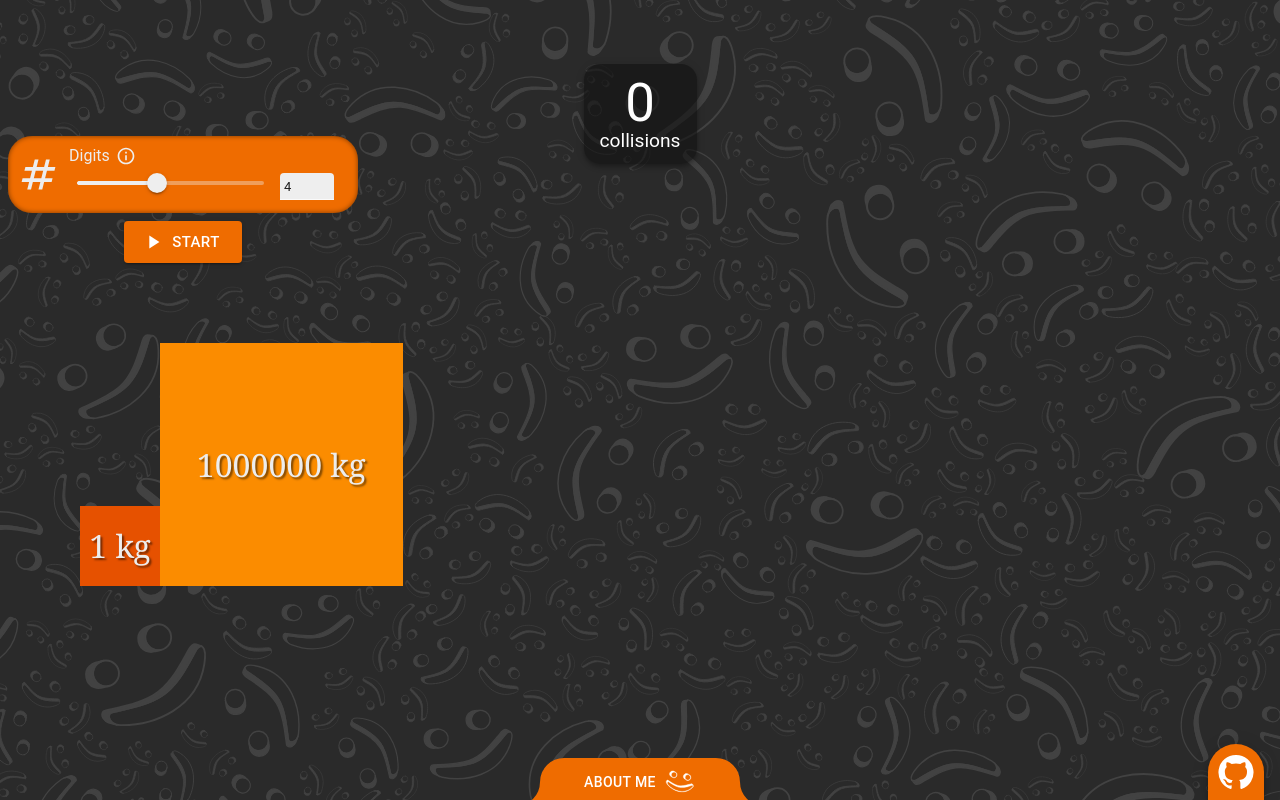
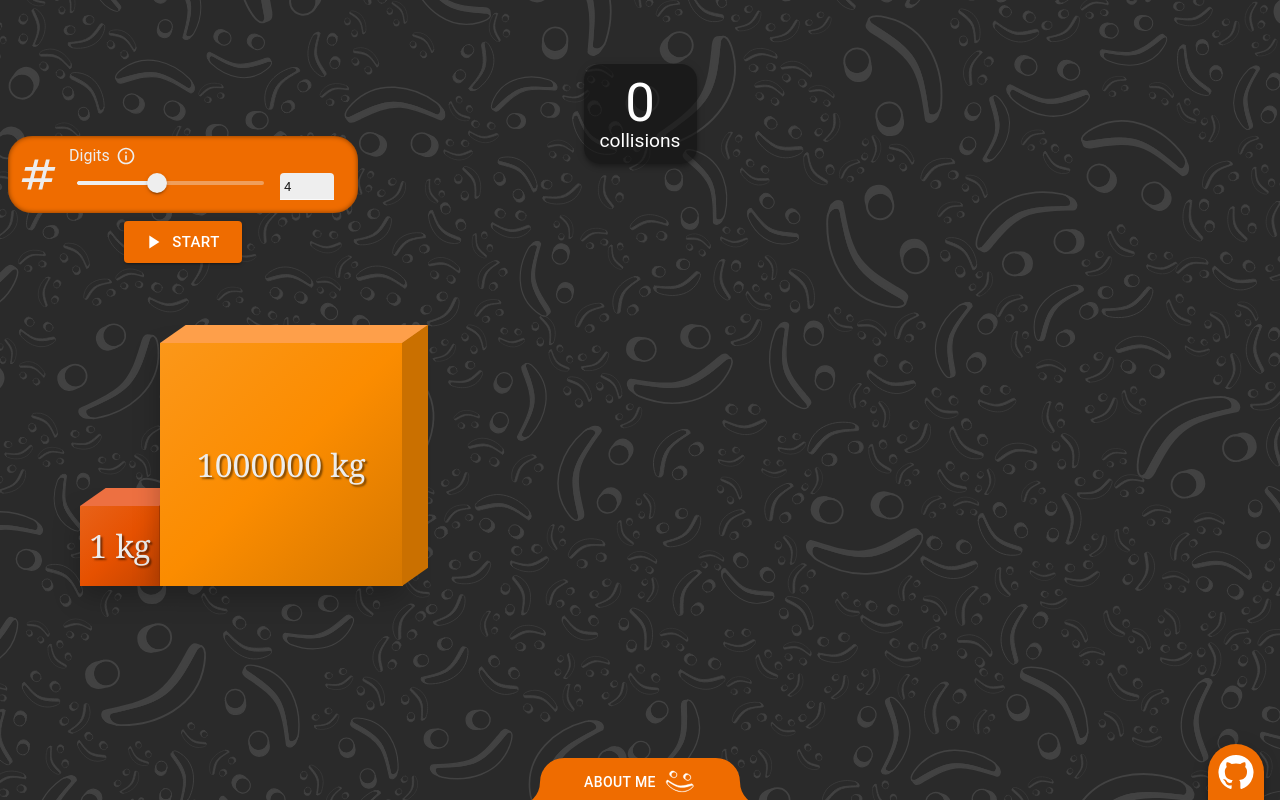
Before and after one commit to fynnbrem/homepage, a Next.js app: page /pi-collider in a window 1280 px wide. Built offline with nearby package versions, Linux system fonts and the light colour scheme.

Commit message:
Visual improvements to the blocks.

```diff
--- a/app/pi-collider/Blocks.tsx
+++ b/app/pi-collider/Blocks.tsx
@@ -1,8 +1,20 @@
-import { Ref, useImperativeHandle, useRef } from "react"
-import { Box } from "@mui/material"
+import { Ref, useImperativeHandle, useMemo, useRef } from "react"
+import { Box, darken, lighten } from "@mui/material"
 import { orange } from "@mui/material/colors"
+import styles from "./Cube.module.css"
 
 export type BlockMover = (minor: number, major: number) => void
+
+/**
+ * A slight gradient derived from the `base` color that has light shining from the top-left.
+ */
+const materialGradient = (base: string) =>
+    `linear-gradient(
+    135deg,
+    ${lighten(base, 0.1)} 0%,
+    ${base} 50%,
+    ${darken(base, 0.15)} 100%
+    )`
 
 export function Blocks(props: {
     blockMover: Ref<BlockMover>
@@ -21,6 +33,12 @@ export function Blocks(props: {
         majorBlockRef.current.style.transform = `translateX(${majorPos * props.distanceScale + props.minorLength}px)`
     }
 
+    const colors = [orange[900], orange[600]]
+    const backgrounds = useMemo(
+        () => [materialGradient(colors[0]), materialGradient(colors[1])],
+        [],
+    )
+
     useImperativeHandle(props.blockMover, () => setBlockPosition)
 
     return (
@@ -28,6 +46,7 @@ export function Blocks(props: {
             sx={{
                 position: "relative",
                 height: Math.max(props.minorLength, props.majorLength),
+                // We use px as unit so the position and canvas calculations stay straightforward.
                 margin: `${props.padding}px`,
                 fontFamily: '"Cambria Math", "Cambria", serif',
                 fontVariantNumeric: "lining-nums tabular-nums",
@@ -43,11 +62,14 @@ export function Blocks(props: {
                     position: "absolute",
                     bottom: 0,
                     transform: `translateX(0px)`,
-                    background: orange[900],
+                    ["--front" as any]: colors[0],
+                    background: backgrounds[0],
                     display: "flex",
                     justifyContent: "center",
                     alignItems: "center",
+                    boxShadow: "0 10px 25px rgba(0,0,0,.25)",
                 }}
+                className={styles.cube}
             >
                 {props.minorMass} kg
             </Box>
@@ -59,11 +81,14 @@ export function Blocks(props: {
                     position: "absolute",
                     bottom: 0,
                     transform: `translateX(${props.minorLength}px)`,
-                    background: orange[600],
+                    ["--front" as any]: colors[1],
+                    background: backgrounds[1],
                     display: "flex",
                     justifyContent: "center",
                     alignItems: "center",
+                    boxShadow: "0 10px 25px rgba(0,0,0,.25)",
                 }}
+                className={styles.cube}
             >
                 {props.majorMass} kg
             </Box>
--- /dev/null
+++ b/app/pi-collider/Cube.module.css
@@ -0,0 +1,33 @@
+.cube {
+    /*Input color. Should be overridden in the HTML with the actual color.*/
+    --front: #ffffff;
+    --top: color-mix(in oklab, var(--front) 85%, white);
+    --side: color-mix(in oklab, var(--front) 85%, black);
+    /*background: var(--front);*/
+}
+
+/* Define escaping side faces for the cube so it looks 3D.*/
+.cube::after {
+    content: "";
+    position: absolute;
+    top: 0;
+    /*Slightly inset the side as otherwise there is a small gap.*/
+    right: -25px;
+    width: 26px;
+    height: 100%;
+    background: var(--side);
+    transform: skewY(-35deg);
+    transform-origin: left top;
+}
+
+.cube::before {
+    content: "";
+    position: absolute;
+    left: 0;
+    top: -18px;
+    width: 100%;
+    height: 18px;
+    background: var(--top);
+    transform: skewX(-55deg);
+    transform-origin: left bottom;
+}
--- a/app/pi-collider/page.tsx
+++ b/app/pi-collider/page.tsx
@@ -273,6 +273,9 @@ export default function PiCollider() {
 
             blockMover.current(minorPos, majorPos)
 
+            console.log(collisionBoxRef.current.getBoundingClientRect())
+
+
             if (
                 index == colls.length - 1 &&
                 elapsedTime > colls[index].time * timeScale
```
